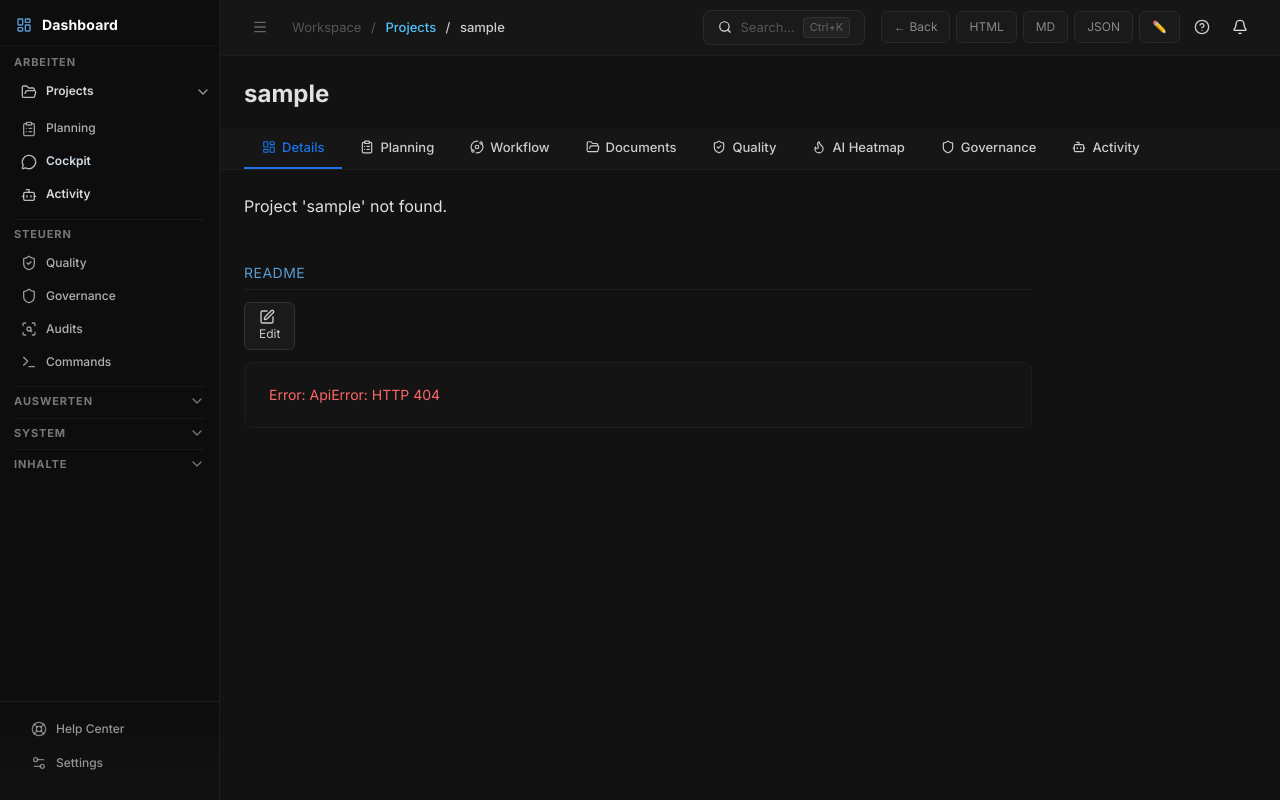
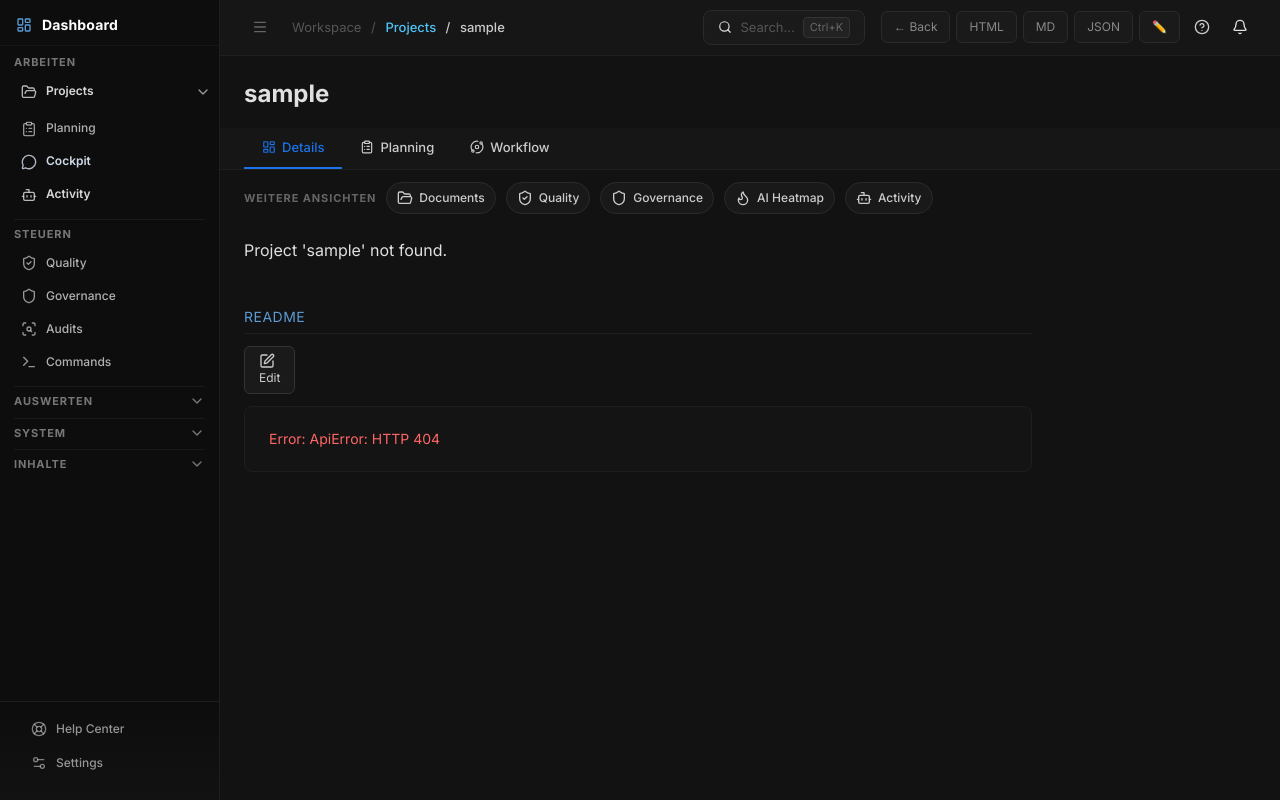
Before and after one commit to web-werkstatt/session-pilot, a Flask app: a page that uses templates/project_detail.html in a window 1280 px wide. Run offline with Flask 3, Linux system fonts and the light colour scheme; data that the repository does not hold is empty; some libraries are stand-ins or nearby versions.

Commit message:
Feature: reduce project page to three primary tabs

```diff
--- a/static/css/project-detail.css
+++ b/static/css/project-detail.css
@@ -120,6 +120,44 @@
     border-bottom-color: var(--accent);
 }
 
+.project-secondary-links {
+    display: flex;
+    align-items: center;
+    flex-wrap: wrap;
+    gap: 10px;
+    padding: 12px 24px 0;
+}
+
+.project-secondary-links-label {
+    font-size: 11px;
+    font-weight: 700;
+    letter-spacing: 0.08em;
+    text-transform: uppercase;
+    color: var(--text-faint);
+}
+
+.project-secondary-link {
+    display: inline-flex;
+    align-items: center;
+    gap: 6px;
+    min-height: 32px;
+    padding: 6px 10px;
+    border: 1px solid var(--border-subtle);
+    border-radius: 999px;
+    background: rgba(255,255,255,0.03);
+    color: var(--text-secondary);
+    font-size: 12px;
+    font-weight: 500;
+    text-decoration: none;
+    cursor: pointer;
+}
+
+.project-secondary-link:hover {
+    color: var(--text-primary);
+    border-color: var(--border-hover);
+    background: rgba(255,255,255,0.05);
+}
+
 .tab-count {
     font-size: 11px;
     background: var(--elevated, var(--bg-elevated));
@@ -133,6 +171,10 @@
 .project-tab.active .tab-count {
     background: rgba(0,120,212,0.2);
     color: var(--accent);
+}
+
+.project-secondary-link .tab-count {
+    background: rgba(255,255,255,0.08);
 }
 
 .tab-count:empty { display: none; }
--- a/templates/project_detail.html
+++ b/templates/project_detail.html
@@ -45,24 +45,28 @@
         <button class="project-tab" onclick="switchProjectTab('workflow', this)">
             <i data-lucide="orbit" class="icon icon-sm"></i> Workflow
         </button>
-        <button class="project-tab" onclick="switchProjectTab('documents', this)">
-            <i data-lucide="folder-open" class="icon icon-sm"></i> Documents
+    </div>
+
+    <div class="project-secondary-links">
+        <span class="project-secondary-links-label">Weitere Ansichten</span>
+        <button class="project-secondary-link" type="button" onclick="switchProjectTabByName('documents')">
+            <i data-lucide="folder-open" class="icon icon-xs"></i> Documents
             <span class="tab-count" id="docsCount"></span>
         </button>
-        <button class="project-tab" onclick="switchProjectTab('quality', this)">
-            <i data-lucide="shield-check" class="icon icon-sm"></i> Quality
+        <button class="project-secondary-link" type="button" onclick="switchProjectTabByName('quality')">
+            <i data-lucide="shield-check" class="icon icon-xs"></i> Quality
             <span class="tab-count" id="qualityScore"></span>
         </button>
-        <button class="project-tab" onclick="switchProjectTab('heatmap', this)">
-            <i data-lucide="flame" class="icon icon-sm"></i> AI Heatmap
+        <button class="project-secondary-link" type="button" onclick="switchProjectTabByName('governance')">
+            <i data-lucide="shield" class="icon icon-xs"></i> Governance
         </button>
-        <button class="project-tab" onclick="switchProjectTab('governance', this)">
-            <i data-lucide="shield" class="icon icon-sm"></i> Governance
+        <button class="project-secondary-link" type="button" onclick="switchProjectTabByName('heatmap')">
+            <i data-lucide="flame" class="icon icon-xs"></i> AI Heatmap
         </button>
-        <button class="project-tab" onclick="switchProjectTab('sessions', this)">
-            <i data-lucide="bot" class="icon icon-sm"></i> Activity
+        <a class="project-secondary-link" href="/sessions?project={{ project_name | urlencode }}">
+            <i data-lucide="bot" class="icon icon-xs"></i> Activity
             <span class="tab-count" id="sessionsCount"></span>
-        </button>
+        </a>
     </div>
 
     <div class="project-body">
```
Also changed, not shown: next-session.md (+2 -1 lines), sprints/master-plan-2026-04-01.md (+1 -0 lines).
